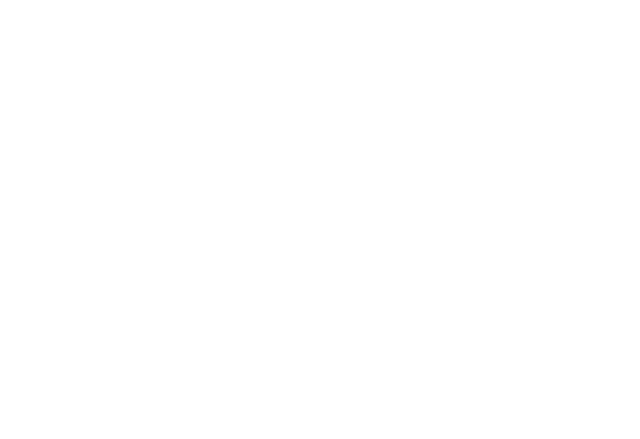
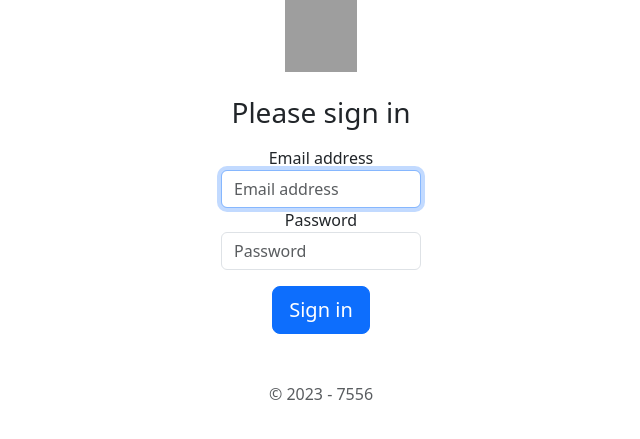
Before and after one commit to metzherrera/otterswaps, a Flask app: page /login in a window 1280 px wide. Before the commit the part shown is empty. Shown: the top 439 px of the page, without its empty margins (319-959 px from the left). Run offline with Flask 3, Linux system fonts and the light colour scheme; some libraries are stand-ins or nearby versions; grey boxes are pictures that could not be loaded.

Commit message:
beginning work on index,login, signup pages

```diff
--- a/my_flask.py
+++ b/my_flask.py
@@ -1,4 +1,4 @@
-from flask import Flask, render_template, url_for
+from flask import Flask, request, redirect, render_template, url_for
 from flask_bootstrap import Bootstrap
 from flask_wtf import FlaskForm
 from wtforms import StringField
@@ -12,5 +12,8 @@ def page0():
     return render_template('index.html')
 
 @app.route('/login')
-def page1():
+def login():
+    if request.method == 'POST':
+        email = request.form['email']
+        password = request.form['password']
     return render_template('login.html')
--- a/templates/login.html
+++ b/templates/login.html
@@ -1,12 +1,36 @@
 <!DOCTYPE html>
 <html lang="en">
 <head>
-    <meta charset="UTF-8">
-    <meta http-equiv="X-UA-Compatible" content="IE=edge">
-    <meta name="viewport" content="width=device-width, initial-scale=1.0">
-    <title>Document</title>
+    <meta charset="utf-8">
+    <meta name="viewport" content="width=device-width, initial-scale=1, shrink-to-fit=no">
+    <meta name="description" content="">
+    <meta name="author" content="">
+    <link rel="icon" href="/docs/4.0/assets/img/favicons/favicon.ico">
+
+    <title>Otterswap</title>
+
+    <link rel="canonical" href="https://getbootstrap.com/docs/4.0/examples/sign-in/">
+
+    <!-- Bootstrap core CSS -->
+    <link href="../../dist/css/bootstrap.min.css" rel="stylesheet">
+
+    <!-- Custom styles for this template -->
+    <link href="signin.css" rel="stylesheet">
 </head>
 <body>
-
+    <div class="mx-auto" style="width: 200px;">
+        <form class="form-signin text-center">
+            <img class="mb-4" src="https://getbootstrap.com/docs/4.0/assets/brand/bootstrap-solid.svg" alt="" width="72" height="72">
+            <h1 class="h3 mb-3 font-weight-normal">Please sign in</h1>
+            <label for="inputEmail" class="sr-only">Email address</label>
+            <input type="email" id="inputEmail" class="form-control" placeholder="Email address" required="" autofocus="">
+            <label for="inputPassword" class="sr-only">Password</label>
+            <input type="password" id="inputPassword" class="form-control" placeholder="Password" required="">
+            <div class="checkbox mb-3">
+            </div>
+            <button class="btn btn-lg btn-primary btn-block" type="submit">Sign in</button>
+            <p class="mt-5 mb-3 text-muted">© 2023 - 7556</p>
+        </form>
+    </div>
 </body>
 </html>
```
Also changed, not shown: templates/signup.html (added, +12 -0 lines).
